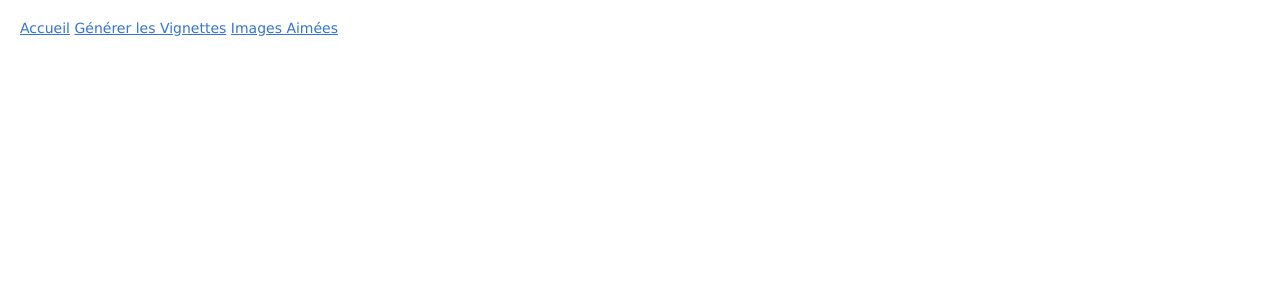
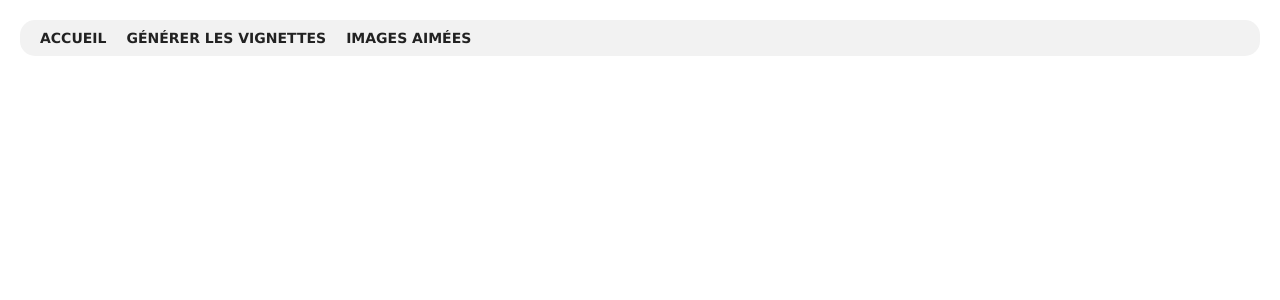
Before and after one commit to mathieuc22/sd-images-app, a Flask app: page /galerie/1 in a window 1280 px wide. Shown: the top 300 px of the page. Run offline with Flask 3, Linux system fonts and the light colour scheme; data that the repository does not hold is empty.

Commit message:
Style header and lazy loading of img

```diff
--- a/app/static/main.js
+++ b/app/static/main.js
@@ -81,7 +81,7 @@ function scrollToTop() {
 
 function checkScroll() {
   if (window.scrollY > 300) {
-    document.querySelector("#back-to-top").style.display = "block";
+    document.querySelector("#back-to-top").style.display = "flex";
   } else {
     document.querySelector("#back-to-top").style.display = "none";
   }
--- a/app/static/styles.css
+++ b/app/static/styles.css
@@ -223,8 +184,27 @@ input[type="submit"] {
 }
 
 /* Navigation */
-.navigation {
-  margin-top: 10px;
+header {
+  padding: 10px 20px;
+  background-color: var(--color-code);
+  border-radius: 15px;
+  margin-bottom: 20px;
+}
+
+nav {
+  font-weight: 700;
+  display: flex;
+  gap: 20px;
+}
+
+.nav-link {
+  color: var(--font-color-headings);
+  text-decoration: none;
+  text-transform: uppercase;
+}
+
+.nav-link:hover {
+  color: var(--color-accent);
 }
 
 .btn {
--- a/app/templates/base.html
+++ b/app/templates/base.html
@@ -16,15 +16,20 @@
   </head>
   <body>
     <button id="back-to-top"><i class="fas fa-arrow-up"></i></button>
+    <header>
       <nav>
-      <a href="{{ url_for('index') }}">Accueil</a>
+        <a class="nav-link" href="{{ url_for('index') }}">Accueil</a>
         <a
+          class="nav-link"
           id="generate-thumbnails-button"
           href="{{ url_for('generate_thumbnails') }}"
           >Générer les Vignettes</a
         >
-      <a href="{{ url_for('images_with_likes') }}">Images Aimées</a>
+        <a class="nav-link" href="{{ url_for('images_with_likes') }}"
+          >Images Aimées</a
+        >
       </nav>
+    </header>
     <main>
       <!-- Le contenu principal de la page ira ici -->
       {% block content %}{% endblock %}
--- a/app/templates/galerie.html
+++ b/app/templates/galerie.html
@@ -3,7 +3,10 @@
   {% for image in images|sort(attribute='path') %}
   <div class="card" data-image-id="{{ image.id }}">
     <a href="{{ url_for('image_detail', image_id=image.id) }}">
-      <img src="{{ url_for('static', filename=image.thumbnail) }}" />
+      <img
+        src="{{ url_for('static', filename=image.thumbnail) }}"
+        loading="lazy"
+      />
     </a>
     <button class="btn like-btn">
       {% if image.liked %} Unlike {% else %} Like {% endif %}
```
Also changed, not shown: other parts of app/static/styles.css (+1 -40 lines). Lines whose indentation alone changed are shown as unchanged.
